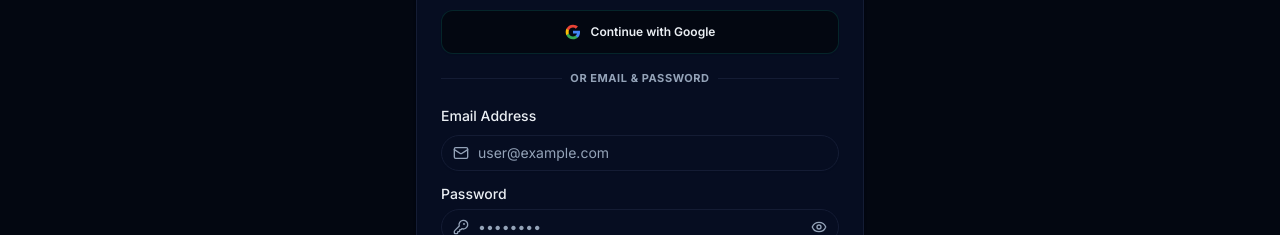
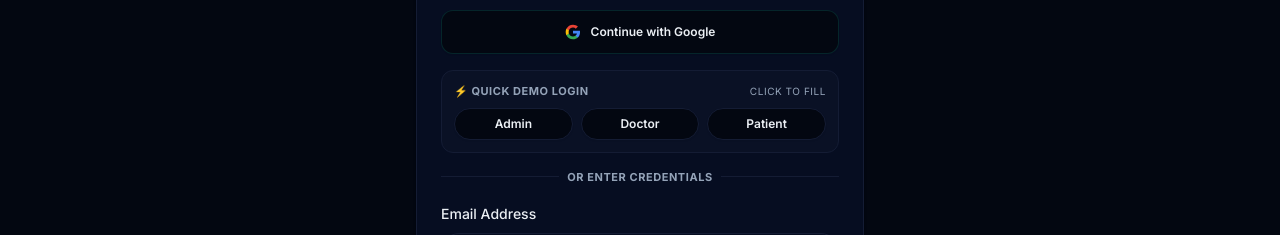
Before and after one commit to aryaman0406/MedPro, a Next.js app: page /login in a window 1280 px wide. Shown: the part 356-591 px from the top of the page. Built offline with nearby package versions, Linux system fonts and the light colour scheme; no server answers.

Commit message:
docs & fix: add demo credentials table to README and auto-close doctor creation dialog

```diff
--- a/src/app/login/page.tsx
+++ b/src/app/login/page.tsx
@@ -142,13 +142,62 @@ export default function LoginPage() {
               Continue with Google
             </Button>
 
+            {/* Demo Credentials Quick Fill */}
+            <div className="rounded-xl border bg-muted/40 p-3 space-y-2">
+              <div className="text-[11px] font-bold text-muted-foreground uppercase tracking-wider flex items-center justify-between">
+                <span>⚡ Quick Demo Login</span>
+                <span className="text-[10px] font-normal text-muted-foreground">Click to fill</span>
+              </div>
+              <div className="grid grid-cols-3 gap-2">
+                <Button
+                  type="button"
+                  variant="outline"
+                  size="sm"
+                  className="h-8 text-xs font-semibold hover:border-destructive hover:bg-destructive/10"
+                  onClick={() => {
+                    setEmail("admin@medtrack.pro");
+                    setPassword("AdminPass123!");
+                    toast.info("Admin credentials loaded! Click Sign In.");
+                  }}
+                >
+                  Admin
+                </Button>
+                <Button
+                  type="button"
+                  variant="outline"
+                  size="sm"
+                  className="h-8 text-xs font-semibold hover:border-emerald-500 hover:bg-emerald-500/10"
+                  onClick={() => {
+                    setEmail("sarah.jenkins@medtrack.pro");
+                    setPassword("DoctorPass123!");
+                    toast.info("Doctor credentials loaded! Click Sign In.");
+                  }}
+                >
+                  Doctor
+                </Button>
+                <Button
+                  type="button"
+                  variant="outline"
+                  size="sm"
+                  className="h-8 text-xs font-semibold hover:border-primary hover:bg-primary/10"
+                  onClick={() => {
+                    setEmail("john.doe@example.com");
+                    setPassword("PatientPass123!");
+                    toast.info("Patient credentials loaded! Click Sign In.");
+                  }}
+                >
+                  Patient
+                </Button>
+              </div>
+            </div>
+
             {/* OR Divider */}
             <div className="relative flex items-center justify-center">
               <div className="absolute inset-0 flex items-center">
                 <span className="w-full border-t border-border" />
               </div>
               <span className="relative bg-card px-2 text-[11px] font-bold uppercase tracking-wider text-muted-foreground">
-                Or email &amp; password
+                Or enter credentials
               </span>
             </div>
 
--- a/src/components/admin/add-doctor-dialog.tsx
+++ b/src/components/admin/add-doctor-dialog.tsx
@@ -134,6 +134,7 @@ export function AddDoctorDialog({ onDoctorAdded }: AddDoctorDialogProps) {
           }
         );
 
+        setOpen(false);
         resetForm();
         onDoctorAdded?.();
       }
```
Also changed, not shown: 1 other file (tests, documents, lock files or other folders).
